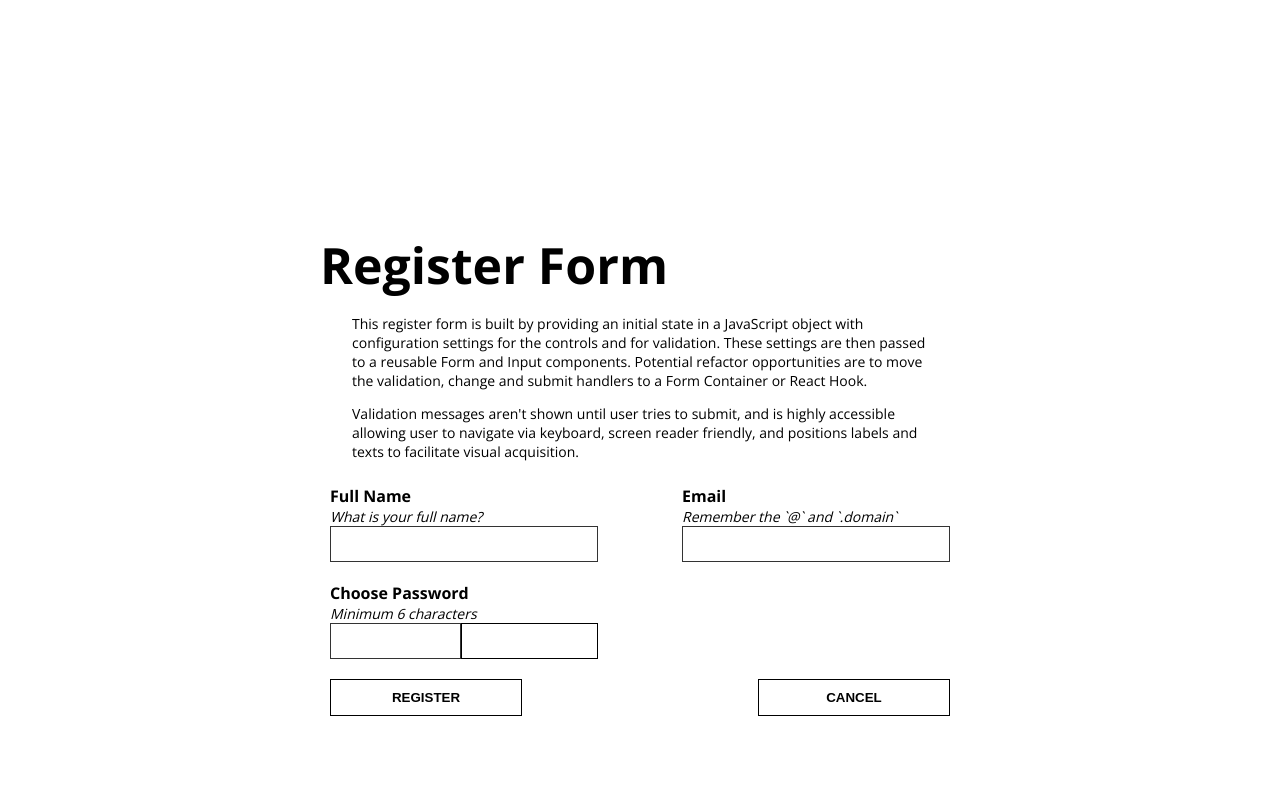
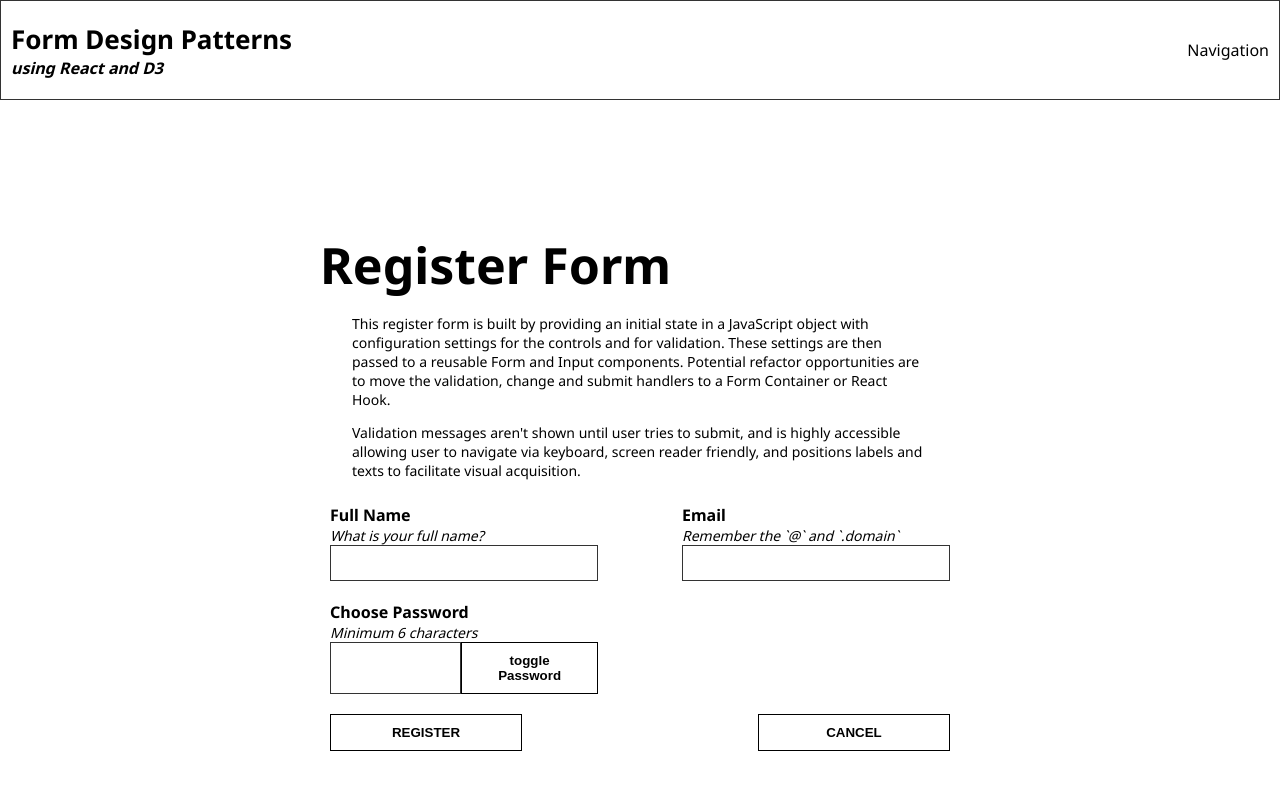
Before and after one commit to chiangs/react-d3-forms, a React (Create React App) app: page / in a window 1280 px wide. Shown: the top 790 px of the page. Built offline with nearby package versions, Linux system fonts and the light colour scheme.

Commit message:
toggle pass working

```diff
--- a/public/index.html
+++ b/public/index.html
@@ -4,7 +4,7 @@
 		<meta charset="utf-8" />
 		<link rel="preconnect" href="https://fonts.gstatic.com/" crossorigin />
 		<link
-			href="https://fonts.googleapis.com/css?family=Open+Sans:400,700"
+			href="https://fonts.googleapis.com/css?family=Noto+Sans:400,700"
 			rel="stylesheet"
 		/>
 		<link rel="shortcut icon" href="%PUBLIC_URL%/favicon.ico" />
--- a/src/components/Button/Button.js
+++ b/src/components/Button/Button.js
@@ -2,11 +2,12 @@ import React from 'react';
 import css from './Button.module.css';
 
 const Button = props => {
+	const type = props.type ? props.type : 'submit';
 	return (
-		<button className={css.Button} onClick={props.clicked}>
+		<button className={css.Button} type={type} onClick={props.clicked}>
 			{props.children}
 		</button>
 	);
 };
 
-export default Button;
+export default React.memo(Button);
--- a/src/components/Form/Form.js
+++ b/src/components/Form/Form.js
@@ -48,12 +48,15 @@ const Form = props => {
 						changed={event =>
 							props.inputChangedHandler(event, element.id)
 						}
+						togglePassword={() => props.togglePassword(element.id)}
 					/>
 				))}
 			</section>
 			<section className={css.Form__ActionButtons}>
 				<Button>{buttonConfirmLabel}</Button>
-				<Button>{buttonCancelLabel}</Button>
+				<Button type="button" clicked={props.cancelForm}>
+					{buttonCancelLabel}
+				</Button>
 			</section>
 		</form>
 	);
--- a/src/components/Form/Input/Input.js
+++ b/src/components/Form/Input/Input.js
@@ -41,7 +41,9 @@ const Input = props => {
 								: 'text'
 						}
 					/>
-					<Button />
+					<Button type="button" clicked={props.togglePassword}>
+						toggle Password
+					</Button>
 				</span>
 			);
 			break;
--- a/src/components/InfoBox/InfoBox.js
+++ b/src/components/InfoBox/InfoBox.js
@@ -16,4 +16,4 @@ const InfoBox = props => {
 	);
 };
 
-export default InfoBox;
+export default React.memo(InfoBox);
--- /dev/null
+++ b/src/components/Navbar/Navbar.js
@@ -0,0 +1,23 @@
+import React from 'react';
+import css from './Navbar.module.css';
+
+const Navbar = props => {
+	const logo = (
+		<p>
+			<span className={css.Navbar__LogoMain}>Form Design Patterns</span>
+			<br />
+			<span className={css.Navbar__LogoSecondary}>
+				using React and D3
+			</span>
+		</p>
+	);
+
+	return (
+		<header className={css.Navbar}>
+			<section className={css.Navbar__Logo}>{logo}</section>
+			<section>Navigation</section>
+		</header>
+	);
+};
+
+export default React.memo(Navbar);
--- /dev/null
+++ b/src/components/Navbar/Navbar.module.css
@@ -0,0 +1,24 @@
+.Navbar {
+	box-sizing: border-box;
+	width: 100%;
+	height: var(--navbar-height);
+	position: sticky;
+	border: var(--border);
+	padding: var(--double);
+	display: flex;
+	justify-content: space-between;
+	align-items: center;
+}
+
+.Navbar__Logo {
+	font-weight: bold;
+}
+
+.Navbar__LogoMain {
+	font-size: var(--font-label);
+}
+
+.Navbar__LogoSecondary {
+	font-size: var(--font-reg);
+	font-style: italic;
+}
--- a/src/containers/Layout/Layout.js
+++ b/src/containers/Layout/Layout.js
@@ -1,5 +1,6 @@
 import React, { Component } from 'react';
 import css from './Layout.module.css';
+import Navbar from '../../components/Navbar/Navbar';
 
 export default class Layout extends Component {
 	state = {
@@ -10,7 +11,7 @@ export default class Layout extends Component {
 		const Fragment = React.Fragment;
 		return (
 			<Fragment>
-				{/* Toolbar */}
+				<Navbar />
 				{/* Sidedrawer */}
 				<main className={css.Main}>{this.props.children}</main>
 			</Fragment>
--- a/src/containers/Layout/Layout.module.css
+++ b/src/containers/Layout/Layout.module.css
@@ -1,3 +1,2 @@
 .Main {
-	margin-top: 100px;
 }
--- a/src/containers/Register/Register.js
+++ b/src/containers/Register/Register.js
@@ -35,6 +35,17 @@ export default class Register extends Component {
 		this.setState({ form: updatedForm });
 	};
 
+	togglePassword = inputIdentifier => {
+		const updatedForm = {
+			...this.state.form
+		};
+		const updatedFormElement = { ...updatedForm[inputIdentifier] };
+		updatedFormElement.elementConfig.hidden = !updatedFormElement
+			.elementConfig.hidden;
+		updatedForm[inputIdentifier] = updatedFormElement;
+		this.setState({ form: updatedForm });
+	};
+
 	checkInputValidity(value, rules) {
 		let isValid = true;
 		var mailformat = /^\w+([\.-]?\w+)*@\w+([\.-]?\w+)*(\.\w{2,3})+$/;
@@ -53,6 +64,10 @@ export default class Register extends Component {
 		}
 		return true;
 	}
+
+	cancelForm = () => {
+		console.log('cancel');
+	};
 
 	formSubmitHandler = event => {
 		event.preventDefault();
@@ -90,9 +105,11 @@ export default class Register extends Component {
 				<section className={css.FormSection}>
 					<Form
 						formElements={formElements}
-						formSubmitHandler={this.formSubmitHandler}
+						togglePassword={this.togglePassword}
+						cancelForm={this.cancelForm}
 						inputChangedHandler={this.inputChangedHandler}
 						showErrors={this.state.showErrors}
+						formSubmitHandler={this.formSubmitHandler}
 					/>
 				</section>
 			</article>
--- a/src/index.css
+++ b/src/index.css
@@ -1,5 +1,5 @@
 :root {
-	--font-main: 'Open Sans', sans-serif;
+	--font-main: 'Noto Sans', sans-serif;
 	--black: #333333;
 	--white: #ffffff;
 	--grey: #cccccc;
@@ -20,6 +20,7 @@
 	--font-max: 50px;
 	--view-padding: 5% 25%;
 	--view-padding-mobile: 1% 5%;
+	--navbar-height: 100px;
 }
 
 body {
```
